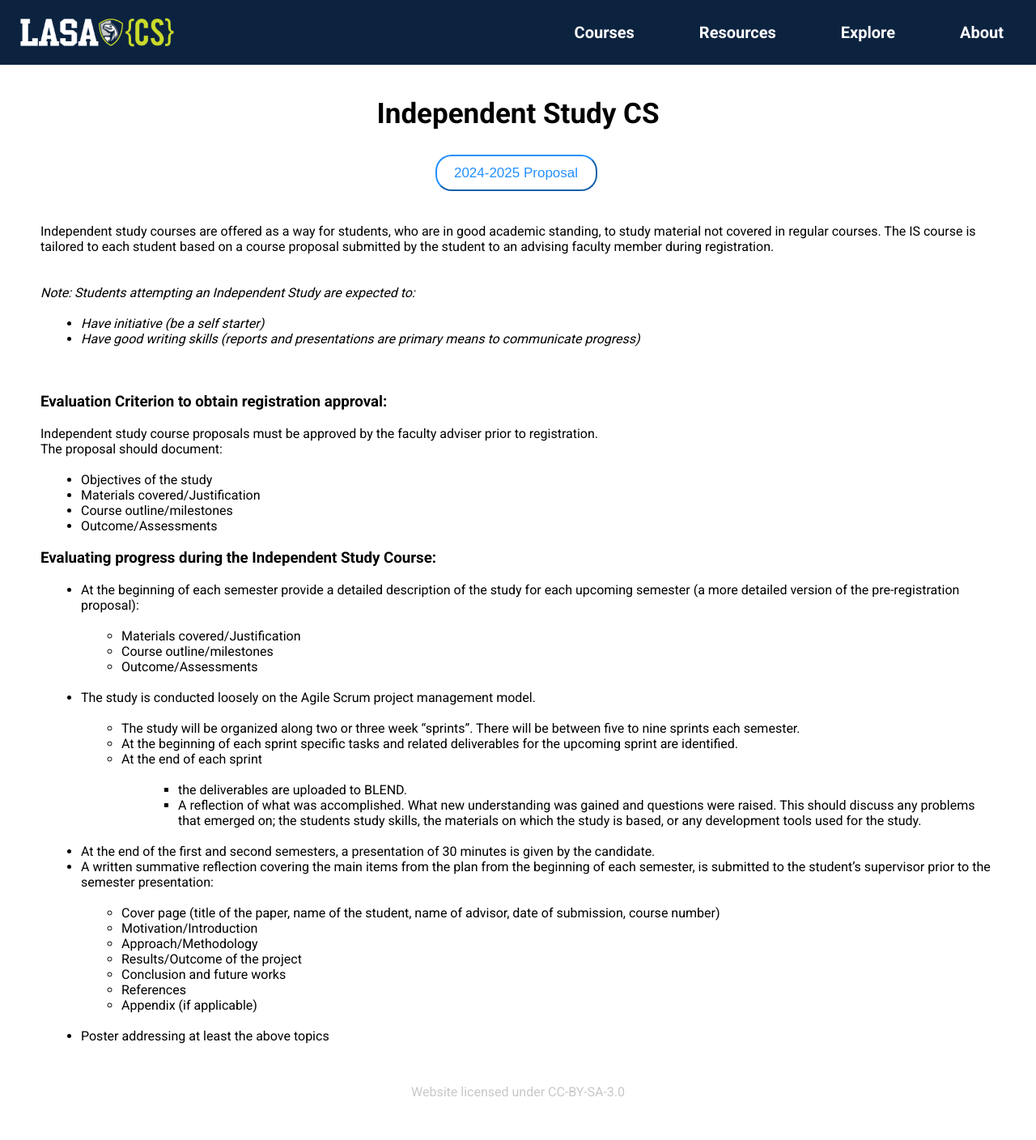
After one commit to crkalapat/lasacs_website, a Flask app: page /is in a window 1280 px wide. The commit adds this page. Shown: the whole page at 81% size. Run offline with Flask 3, Linux system fonts and the light colour scheme.

Commit message:
Add placeholder pages, create Ind Study page

```diff
--- a/app.py
+++ b/app.py
@@ -6,5 +6,29 @@ app = Flask(__name__)
 def index():
     return render_template('index.html')
 
+@app.route('/ap')
+def ap():
+    return render_template('ap.html')
+
+@app.route('/acs')
+def acs():
+    return render_template('adv.html')
+
+@app.route('/de')
+def de():
+    return render_template('de.html')
+
+@app.route('/fun')
+def fun():
+    return render_template('fun.html')
+
+@app.route('/web')
+def web():
+    return render_template('web.html')
+
+@app.route('/is')
+def ind():
+    return render_template('is.html')
+
 if __name__ == '__main__':
     app.run(debug=True)
--- /dev/null
+++ b/static/css/is.css
@@ -0,0 +1,7 @@
+.indented {
+    margin-left: 50px;
+}
+
+.indented2 {
+    margin-left: 70px;
+}
--- a/static/css/styles.css
+++ b/static/css/styles.css
@@ -1,8 +1,28 @@
+.centered {
+    margin-left: 30px;
+    margin-right: 30px;
+}
+.mt-1 {
+    margin-top: 10px;
+}
+.mt-2 {
+    margin-top: 20px;
+}
+.mt-3 {
+    margin-top: 30px;
+}
+.mt-4 {
+    margin-top: 40px;
+}
+.mt-5 {
+    margin-top: 50px;
+}
+
 @media screen and (max-width:320px) {
 
 }
 
-@media screen and (min-width:321px) and (max-width:959px) {
+@media screen and (min-width:321px) and (max-width:1029px) {
 
     * {
         margin: 0;
@@ -122,7 +142,7 @@
         display: block;
     }
 }
-@media screen and (min-width:960px) and (max-width:1279px) {
+@media screen and (min-width:1030px) and (max-width:1279px) {
 
     * {
         margin: 0;
--- /dev/null
+++ b/templates/is.html
@@ -0,0 +1,114 @@
+<!DOCTYPE html>
+<html lang="en">
+  <head>
+    <meta charset="UTF-8" />
+    <link href="https://fonts.googleapis.com/css2?family=Roboto:wght@400;500;700&display=swap" rel="stylesheet">
+    <link rel="stylesheet" href="https://cdnjs.cloudflare.com/ajax/libs/font-awesome/4.7.0/css/font-awesome.min.css">
+    <meta name="viewport" content="width=device-width, initial-scale=1.0" />
+    <title>LASA CS</title>
+    <link rel="stylesheet" href="../static/css/styles.css"/>
+    <link rel="stylesheet" href="../static/css/is.css"/>
+  </head>
+  <body>
+    <nav id="navbar">
+      <ul>
+        <li id="hamburger-menu">
+            <a href="javascript:void(0);" class="icon" onclick="makeResponsive()">
+              <i class="fa fa-bars"></i>
+            </a>
+        </li>
+        <li class="logo-li">
+          <a href="{{ url_for('index') }}">
+            <img src="../static/images/logo.png" id="logo-nav" alt="LASA CS Logo"/>
+          </a>
+        </li>
+        <li class="li-page"><a href="#">Courses</a></li>
+        <li class="li-page"><a href="#">Resources</a></li>
+        <li class="li-page"><a href="#">Explore</a></li>
+        <li class="li-page"><a href="#">About</a></li>
+      </ul>
+    </nav>
+    <main>
+      <h1 class="title-header">Independent Study CS</h1>
+      <div class="button-container">
+        <button style="width: 200px" class="btn-secondary left-center" onclick="window.location.href='https://docs.google.com/forms/d/e/1FAIpQLSeOJc5WSm-VHFnZnC8bzZWRRjtq-1o2taDmeN03iJQCDzRXiw/viewform'">
+            2024-2025 Proposal
+        </button>
+      </div>
+      <section class="centered">
+        <p>Independent study courses are offered as a way for students, who are in good academic standing,
+        to study material not covered in regular courses. The IS course is tailored to each student based
+        on a course proposal submitted by the student
+        to an advising faculty member during registration.</p>
+        <br>
+        <br>
+        <p><em>Note: Students attempting an Independent Study are expected to:</em></p>
+        <br>
+        <ul class="indented">
+            <li><em>Have initiative (be a self starter)</em></li>
+            <li><em>Have good writing skills (reports and presentations are primary means to communicate progress)</em></li>
+        </ul>
+        <br>
+        <br>
+        <br>
+        <h3>Evaluation Criterion to obtain registration approval:</h3>
+        <br>
+        <p>Independent study course proposals must be approved by the faculty adviser prior to registration.  <br>
+            The proposal should document:</p>
+        <br>
+        <ul class="indented">
+            <li>Objectives of the study</li>
+            <li>Materials covered/Justification</li>
+            <li>Course outline/milestones</li>
+            <li>Outcome/Assessments</li>
+        </ul>
+        <br>
+        <h3>Evaluating progress during the Independent Study Course:</h3>
+        <br>
+        <ul class="indented">
+            <li>At the beginning of each semester provide a detailed description  of the study for each upcoming semester (a more detailed version of the pre-registration proposal):</li>
+            <br>
+            <ul class="indented">
+                <li>Materials covered/Justification</li>
+                <li>Course outline/milestones</li>
+                <li>Outcome/Assessments</li>
+            </ul>
+            <br>
+            <li>The study is conducted loosely on the Agile Scrum project management model.</li>
+            <br>
+            <ul class="indented">
+                <li>The study will be organized along two or three week “sprints”.  There will be between five to nine sprints each semester.</li>
+                <li>At the beginning of each sprint specific tasks and related deliverables for the upcoming sprint are identified.</li>
+                <li>At the end of each sprint</li>
+                <br>
+                <ul class="indented2">
+                    <li>the deliverables are uploaded to BLEND.</li>
+                    <li>A reflection of what was accomplished.  What new understanding was gained and questions were raised.  This should discuss any problems that emerged on; the students study skills, the materials on which the study is based, or any development tools used for the study.</li>
+                </ul>
+            </ul>
+            <br>
+            <li>At the end of the first and second semesters, a presentation of 30 minutes is given by the candidate.</li>
+            <li>A written summative reflection covering the main items from the plan from the beginning of each semester, is submitted to the student’s supervisor prior to the semester presentation:</li>
+            <br>
+            <ul class="indented">
+                <li>Cover page (title of the paper, name of the student, name of advisor, date of submission, course number)</li>
+                <li>Motivation/Introduction</li>
+                <li>Approach/Methodology</li>
+                <li>Results/Outcome of the project</li>
+                <li>Conclusion and future works</li>
+                <li>References</li>
+                <li>Appendix (if applicable)</li>
+            </ul>
+            <br>
+            <li>Poster addressing at least the above topics</li>
+        </ul>
+
+
+      </section>
+    </main>
+    <footer>
+      <p>Website licensed under CC-BY-SA-3.0</p>
+    </footer>
+    <script type="text/javascript" src="../static/js/scripts.js"></script>
+  </body>
+</html>
```
Also changed, not shown: templates/adv.html (added, +39 -0 lines), templates/ap.html (added, +39 -0 lines), templates/de.html (added, +39 -0 lines), templates/fun.html (added, +39 -0 lines), templates/index.html (+14 -8 lines), templates/web.html (added, +39 -0 lines).
